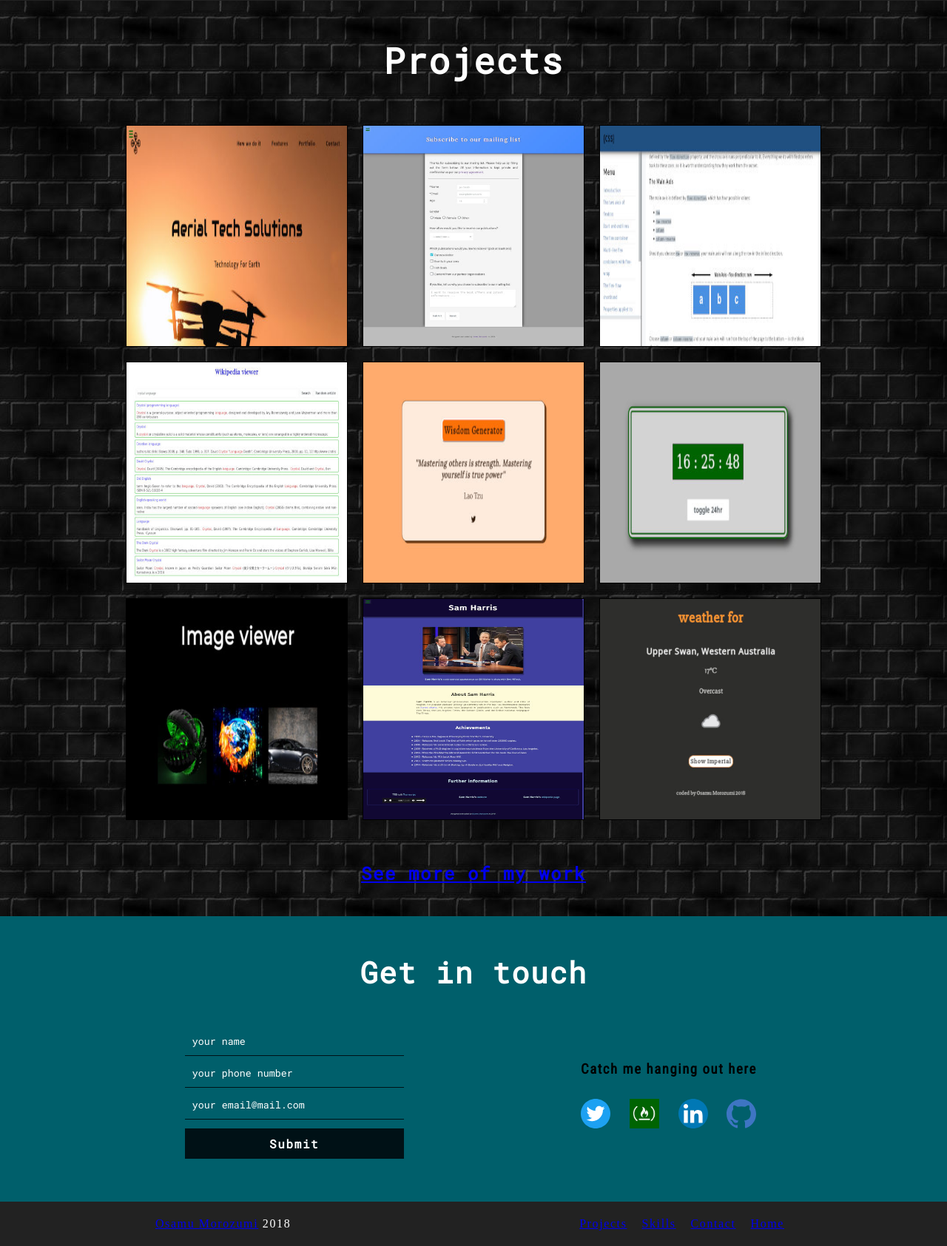
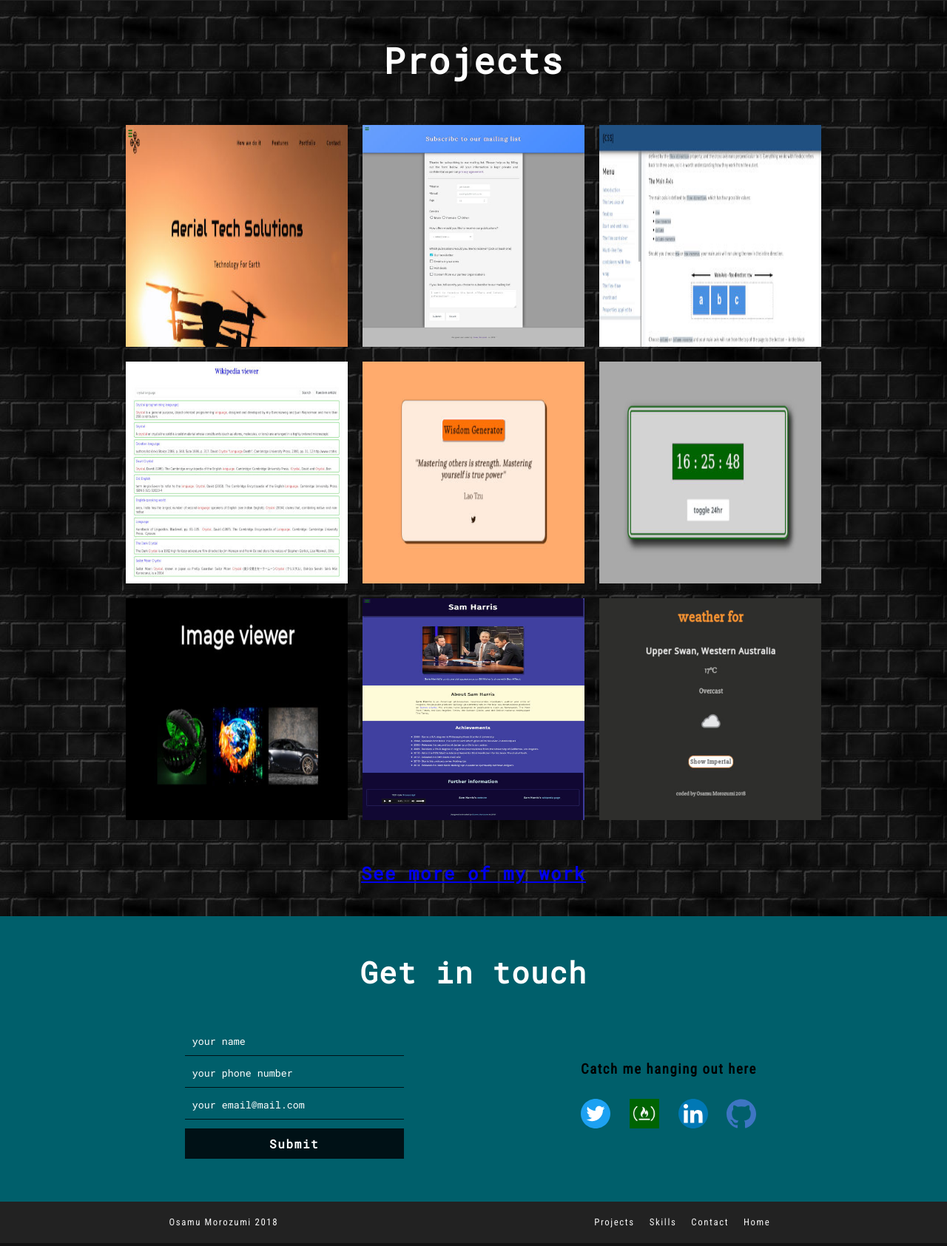
Before and after one commit to ozmos/Portfolio, a PHP site: page / in a window 1280 px wide. Shown: the part 1499-3184 px from the top of the page at 74% size. Run offline with PHP 8.4, Linux system fonts and the light colour scheme.

Commit message:
footer fonts project tiles colors

```diff
--- a/portfolio.css
+++ b/portfolio.css
@@ -323,7 +323,7 @@ main {
     height: var(--tile-width, 300px);
     width: var(--tile-width, 300px);
     margin: calc(var(--container-padding) / 2);
-    border: 1px solid black;
+    /* border: 1px solid black; */
 }
 
 .project-tile img {
@@ -336,11 +336,15 @@ main {
     top: 100%;
     left: 0;
     right: 0;
-    background-color: #008CBA;
+    background-color: var(--contrast, blue);
     overflow: hidden;
     width: 100%;
     height: 0;
     transition: .5s ease;
+}
+
+.project-tile:hover {
+    box-shadow: -1px -1px 0 var(--contrast, blue), 1px -1px 0 var(--contrast, blue), -1px 1px 0 var(--contrast, blue), 1px 1px 0 var(--contrast, blue), 0 -2px 8px, 0 0 2px, 0 0 5px var(--contrast, blue), 0 0 15px var(--contrast, blue), 0 0 2px var(--contrast, blue), 0 2px 3px var(--contrast, blue);
 }
 
 .project-tile:hover .project-description-section {
@@ -469,6 +473,10 @@ input {
     text-decoration: none;
 }
 
+.socials-icon:hover {
+    opacity: 0.7;
+}
+
 #socials-container a {
     text-decoration: none;
 }
@@ -483,6 +491,17 @@ footer {
     background: var(--primary-dark, #222);
     color: var(--primary-light, white);
     padding: var(--container-padding, 20px);
+    font-family: var(--main-text, sans-serif);
+    font-size: 0.8rem;
+}
+
+footer a {
+    color: var(--secondary-light, whitesmoke) !important;
+    text-decoration: none;
+}
+
+footer a:hover {
+    opacity: 0.7;
 }
 
 .footer-nav-links {
```
